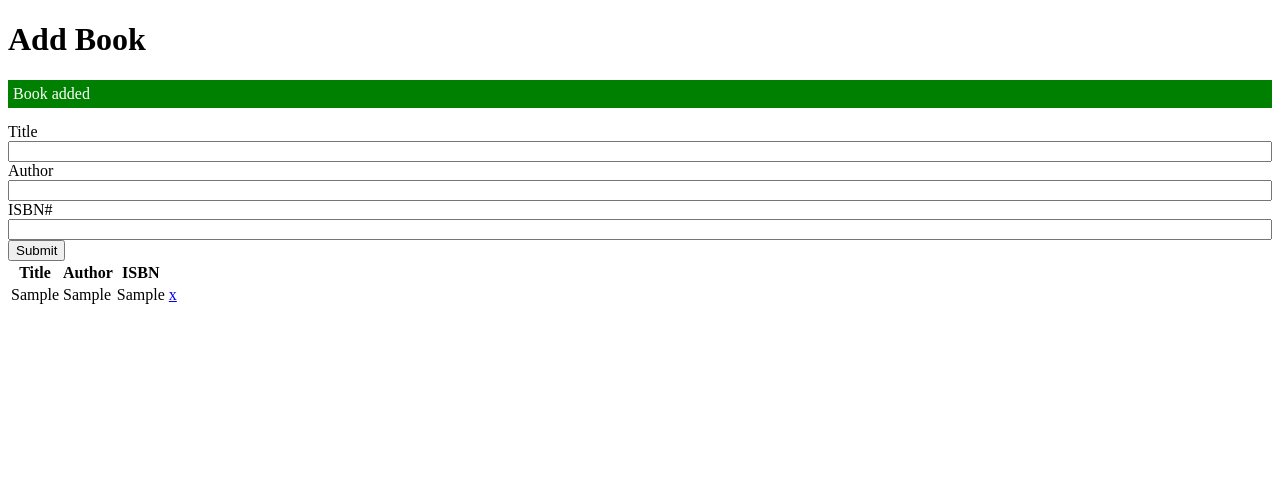
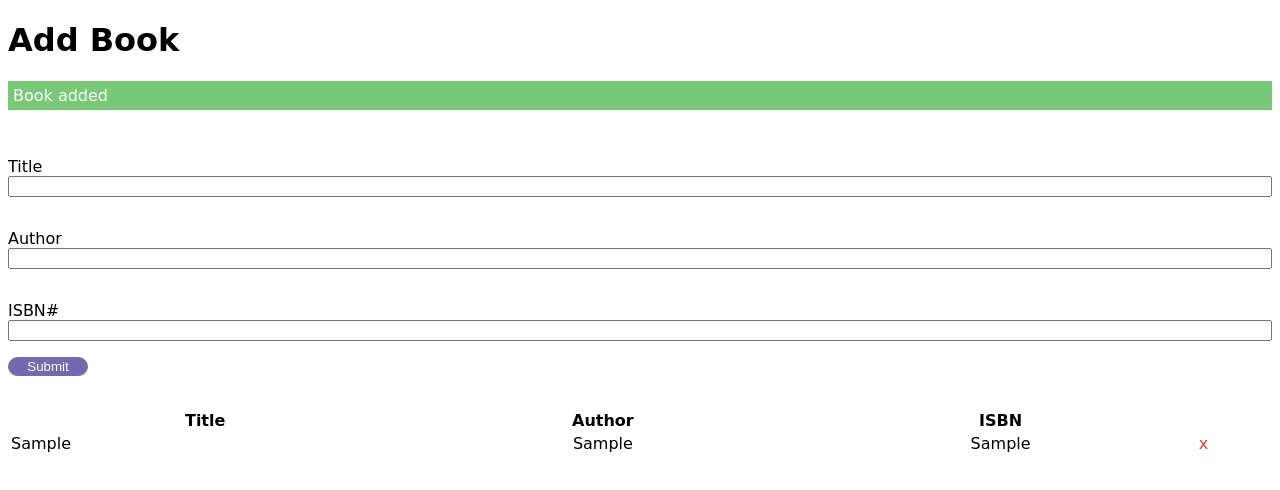
Before and after one commit to snowdevnoa/Book-List, a plain HTML site: page index.html in a window 1280 px wide. Both pictures are taken after typing "Sample", "Sample", "Sample" into the empty fields and a click on the input "Submit". Drawn offline with Linux system fonts and the light colour scheme; a web font is replaced by a local one.

Commit message:
Update styles.css

```diff
--- a/styles.css
+++ b/styles.css
@@ -1,7 +1,34 @@
-tr#table-head {
-  min-width: 100%;
+@import url('https://fonts.googleapis.com/css2?family=Aboreto&display=swap');
+
+body {
+  font-family: 'Aboreto', cursive;
 }
 
+a {
+  text-decoration: none;
+  color: rgb(226, 60, 60);
+}
+
+input[type='submit'] {
+  margin-top: 1rem;
+  width: 5rem;
+  color: white;
+  background-color: rgb(115, 105, 173);
+  border: 0.5px solid rgb(115, 105, 173);
+  border-radius: 10px;
+}
+
+table,
+label {
+  margin-top: 2rem;
+  width: 100%;
+}
+
+tbody tr td:nth-child(2),
+tbody tr td:nth-child(3) {
+  text-align: center;
+}
+/* Classes */
 .flex {
   display: flex;
 }
@@ -18,9 +45,9 @@ tr#table-head {
 }
 
 .success {
-  background-color: green;
+  background-color: rgba(55, 174, 55, 0.674);
 }
 
 .error {
-  background-color: red;
+  background-color: rgba(190, 50, 50, 0.899);
 }
```
